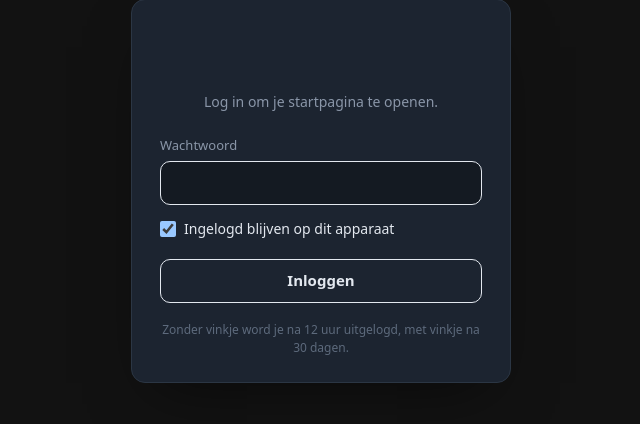
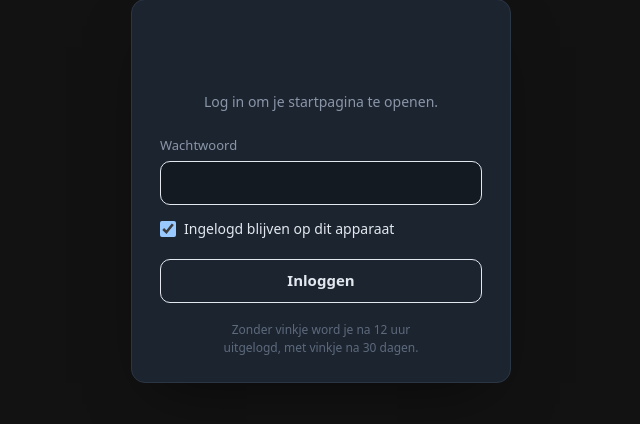
Before and after one commit to RichrdJ/linker, a FastAPI app: template app/templates/login.html in a window 1280 px wide. Shown: the part 209-633 px from the top of the page, without its empty margins (319-959 px from the left). Run offline with FastAPI, Linux system fonts and the light colour scheme; the template is opened without the code that fills it, so the values that code supplies are empty; parts of the project's set-up code (start-up, migrations or seed data) failed here and were passed over.

Commit message:
Nieuwe screenshots in de README, loginpagina netter afgebroken (0.8.1)

```diff
--- a/app/templates/login.html
+++ b/app/templates/login.html
@@ -32,7 +32,7 @@
            color: var(--fg); background: color-mix(in srgb, var(--down) 14%, transparent);
            border: 1px solid color-mix(in srgb, var(--down) 45%, transparent); border-radius: var(--radius); }
   .login .error::before { content: ""; flex: none; width: 7px; height: 7px; margin-top: 7px; border-radius: 50%; background: var(--down); }
-  .login-foot { margin: 18px 0 0; text-align: center; font-size: 12px; color: var(--faint); }
+  .login-foot { margin: 18px 0 0; text-align: center; font-size: 12px; color: var(--faint); text-wrap: balance; }
 </style>
 </head>
 <body>
```
Also changed, not shown: CHANGELOG.md, README.md, 7 other files.
